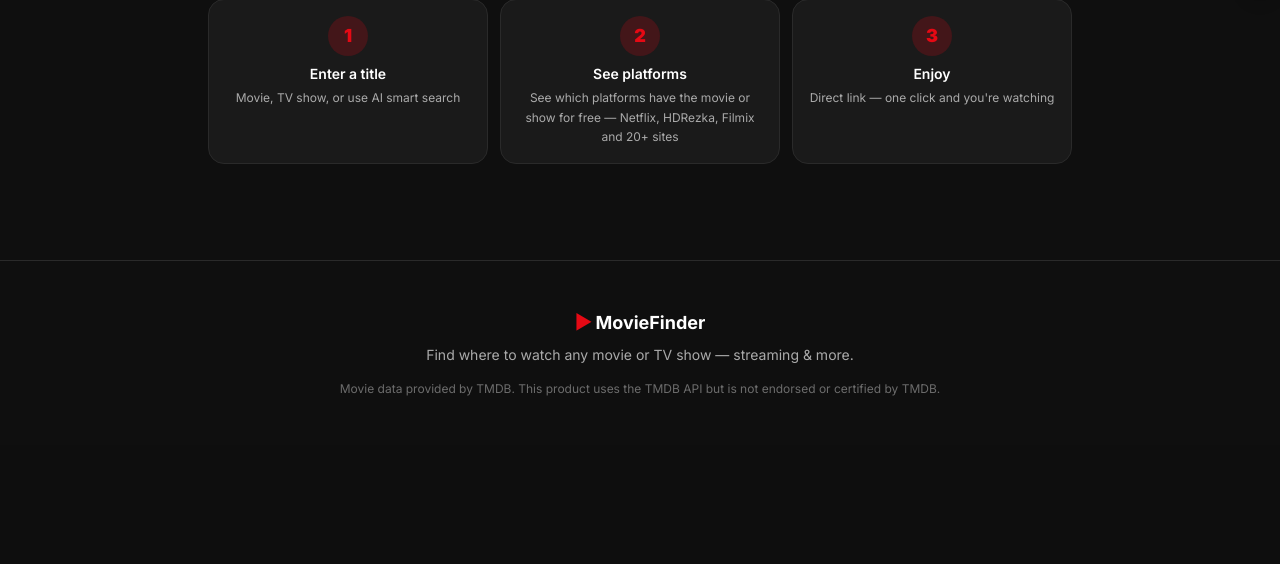
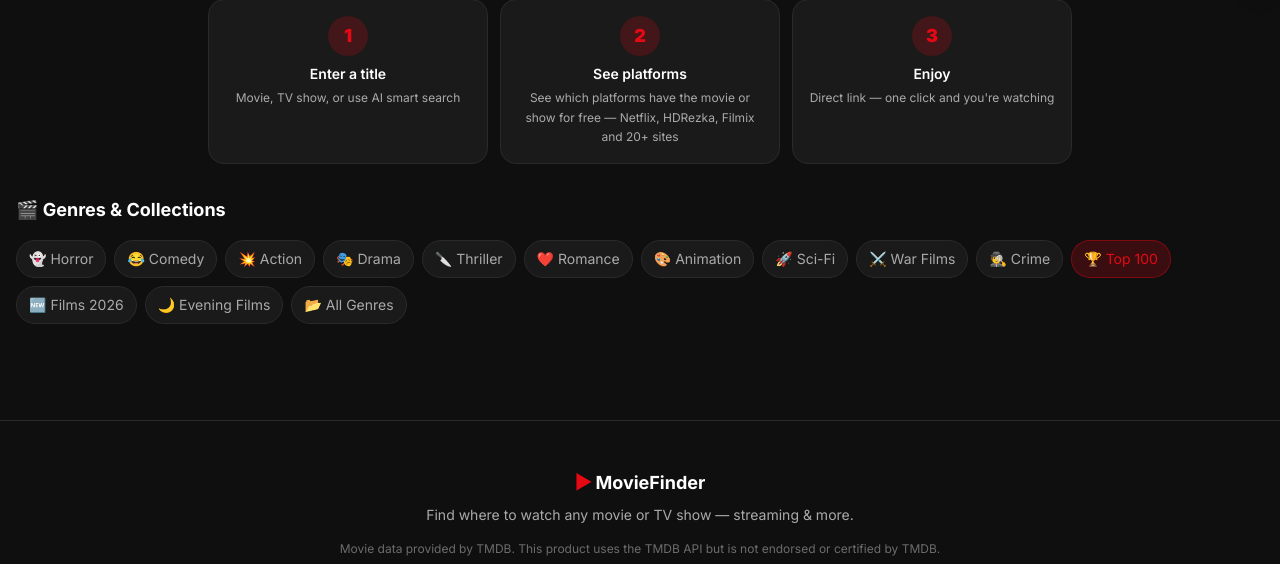
Before and after one commit to gambnewcash-cmyk/moviefinder, a FastAPI app: page / in a window 1280 px wide. Shown: the part 424-988 px from the top of the page. Before the commit the page ends 820 px from the top, so only its background shows below. Run offline with FastAPI, Linux system fonts and the light colour scheme; data that the repository does not hold is empty; some libraries are stand-ins or nearby versions.

Commit message:
Replace trending searches with genre navigation on homepage

```diff
--- a/templates/index.html
+++ b/templates/index.html
@@ -142,22 +142,26 @@
   </div>
 </section>
 
-<!-- TRENDING SEARCHES -->
-{% if trending_searches %}
-<section class="max-w-7xl mx-auto px-4 mb-10">
-  <h2 class="text-lg font-bold mb-3 text-muted flex items-center gap-2">🔥 {{ t.trending_searches if t else 'Popular Searches' }}</h2>
+<!-- Жанры и подборки -->
+<section class="max-w-7xl mx-auto px-4 mb-8">
+  <h2 class="text-lg font-bold mb-4 text-white flex items-center gap-2">🎬 {{ t.genres_nav_title if t else "Жанры и подборки" }}</h2>
   <div class="flex flex-wrap gap-2">
-    {% for s in trending_searches %}
-    <a href="/search?q={{ s.query | urlencode }}"
-      class="flex items-center gap-2 bg-card border border-border px-4 py-2 rounded-full text-sm hover:border-accent hover:text-accent transition-all">
-      <span class="text-accent font-bold text-xs">{{ loop.index }}</span>
-      <span>{{ s.query[:30] }}{% if s.query|length > 30 %}...{% endif %}</span>
-      <span class="text-muted text-xs">{{ s.count }}×</span>
-    </a>
-    {% endfor %}
+    <a href="/genre/horror" class="flex items-center gap-1.5 bg-card border border-border hover:border-accent px-3 py-2 rounded-full text-sm text-muted hover:text-white transition-all">👻 {{ t.genre_horror if t else "Ужасы" }}</a>
+    <a href="/genre/comedy" class="flex items-center gap-1.5 bg-card border border-border hover:border-accent px-3 py-2 rounded-full text-sm text-muted hover:text-white transition-all">😂 {{ t.genre_comedy if t else "Комедии" }}</a>
+    <a href="/genre/action" class="flex items-center gap-1.5 bg-card border border-border hover:border-accent px-3 py-2 rounded-full text-sm text-muted hover:text-white transition-all">💥 {{ t.genre_action if t else "Боевики" }}</a>
+    <a href="/genre/drama" class="flex items-center gap-1.5 bg-card border border-border hover:border-accent px-3 py-2 rounded-full text-sm text-muted hover:text-white transition-all">🎭 {{ t.genre_drama if t else "Драмы" }}</a>
+    <a href="/genre/thriller" class="flex items-center gap-1.5 bg-card border border-border hover:border-accent px-3 py-2 rounded-full text-sm text-muted hover:text-white transition-all">🔪 {{ t.genre_thriller if t else "Триллеры" }}</a>
+    <a href="/genre/romance" class="flex items-center gap-1.5 bg-card border border-border hover:border-accent px-3 py-2 rounded-full text-sm text-muted hover:text-white transition-all">❤️ {{ t.genre_romance if t else "Романтика" }}</a>
+    <a href="/genre/animation" class="flex items-center gap-1.5 bg-card border border-border hover:border-accent px-3 py-2 rounded-full text-sm text-muted hover:text-white transition-all">🎨 {{ t.genre_animation if t else "Мультфильмы" }}</a>
+    <a href="/genre/fantastika" class="flex items-center gap-1.5 bg-card border border-border hover:border-accent px-3 py-2 rounded-full text-sm text-muted hover:text-white transition-all">🚀 {{ t.genre_fantastika if t else "Фантастика" }}</a>
+    <a href="/genre/voennye" class="flex items-center gap-1.5 bg-card border border-border hover:border-accent px-3 py-2 rounded-full text-sm text-muted hover:text-white transition-all">⚔️ {{ t.genre_voennye if t else "Военные" }}</a>
+    <a href="/genre/crime" class="flex items-center gap-1.5 bg-card border border-border hover:border-accent px-3 py-2 rounded-full text-sm text-muted hover:text-white transition-all">🕵️ {{ t.genre_crime if t else "Криминал" }}</a>
+    <a href="/top" class="flex items-center gap-1.5 bg-accent/20 border border-accent/40 hover:border-accent px-3 py-2 rounded-full text-sm text-accent hover:text-white transition-all">🏆 {{ t.nav_top if t else "Топ 100" }}</a>
+    <a href="/films/2026" class="flex items-center gap-1.5 bg-card border border-border hover:border-accent px-3 py-2 rounded-full text-sm text-muted hover:text-white transition-all">🆕 {{ t.nav_2026 if t else "Фильмы 2026" }}</a>
+    <a href="/films/vecher" class="flex items-center gap-1.5 bg-card border border-border hover:border-accent px-3 py-2 rounded-full text-sm text-muted hover:text-white transition-all">🌙 {{ t.nav_vecher if t else "На вечер" }}</a>
+    <a href="/genres" class="flex items-center gap-1.5 bg-card border border-border hover:border-accent px-3 py-2 rounded-full text-sm text-muted hover:text-white transition-all">📂 {{ t.nav_all_genres if t else "Все жанры" }}</a>
   </div>
 </section>
-{% endif %}
 
 
 <!-- TRENDING TODAY -->
--- a/translations.py
+++ b/translations.py
@@ -188,7 +188,22 @@ TRANSLATIONS = {
         "filter_all_years": "All Years",
         "filter_any_rating": "Any Rating",
         "filter_clear": "Clear",
-        "footer_desc": "Find where to watch any movie or TV show — streaming & more.",
+        "genres_nav_title": "Genres & Collections",
+        "genre_horror": "Horror",
+        "genre_comedy": "Comedy",
+        "genre_action": "Action",
+        "genre_drama": "Drama",
+        "genre_thriller": "Thriller",
+        "genre_romance": "Romance",
+        "genre_animation": "Animation",
+        "genre_fantastika": "Sci-Fi",
+        "genre_voennye": "War Films",
+        "genre_crime": "Crime",
+        "nav_top": "Top 100",
+        "nav_2026": "Films 2026",
+        "nav_vecher": "Evening Films",
+        "nav_all_genres": "All Genres",
+                "footer_desc": "Find where to watch any movie or TV show — streaming & more.",
         "footer_api": "Movie data provided by TMDB. This product uses the TMDB API but is not endorsed or certified by TMDB.",
 
 
@@ -410,7 +425,22 @@ TRANSLATIONS = {
         "filter_all_years": "Все годы",
         "filter_any_rating": "Любой рейтинг",
         "filter_clear": "Сбросить",
-        "footer_desc": "Найди где смотреть любой фильм или сериал — стриминги и не только.",
+        "genres_nav_title": "Жанры и подборки",
+        "genre_horror": "Ужасы",
+        "genre_comedy": "Комедии",
+        "genre_action": "Боевики",
+        "genre_drama": "Драмы",
+        "genre_thriller": "Триллеры",
+        "genre_romance": "Романтика",
+        "genre_animation": "Мультфильмы",
+        "genre_fantastika": "Фантастика",
+        "genre_voennye": "Военные",
+        "genre_crime": "Криминал",
+        "nav_top": "Топ 100",
+        "nav_2026": "Фильмы 2026",
+        "nav_vecher": "На вечер",
+        "nav_all_genres": "Все жанры",
+                "footer_desc": "Найди где смотреть любой фильм или сериал — стриминги и не только.",
         "footer_api": "Данные о фильмах предоставлены TMDB. Этот продукт использует API TMDB, но не одобрен и не сертифицирован TMDB.",
 
 
```
